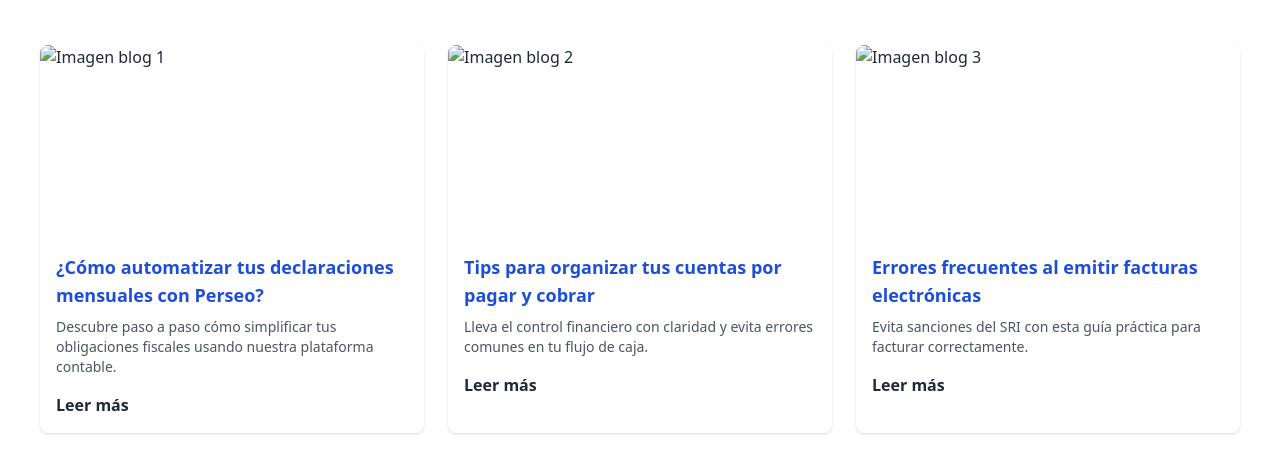
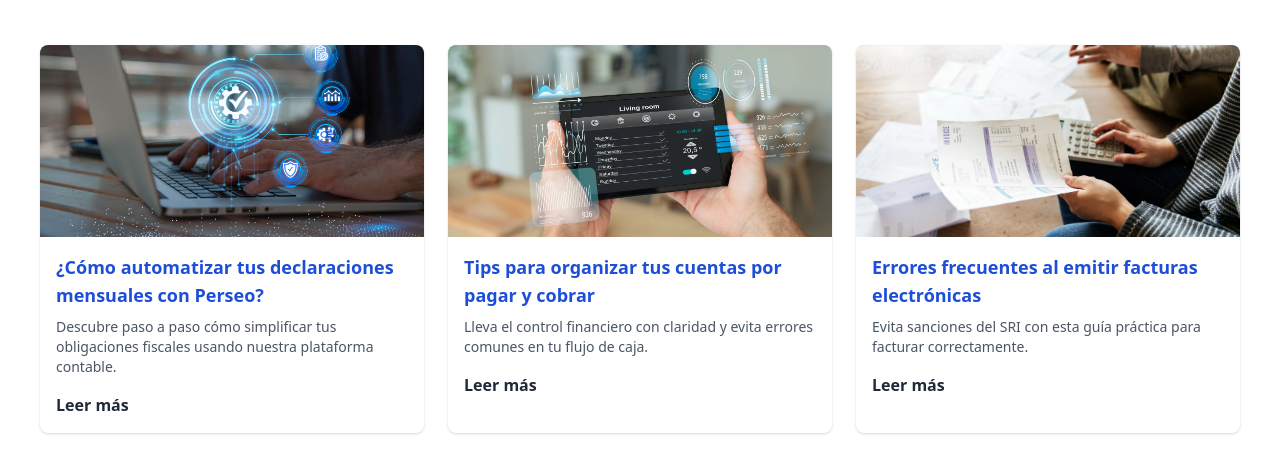
Before and after one commit to JOHN2713/Perseo, a website: page home-perseo/public/blog.html in a window 1280 px wide. Shown: the part 235-706 px from the top of the page. Drawn offline with nearby package versions, Linux system fonts and the light colour scheme.

Commit message:
feat: :sparkles: blog y juego

```diff
--- a/home-perseo/public/blog.html
+++ b/home-perseo/public/blog.html
@@ -58,7 +58,7 @@
             <div class="grid grid-cols-1 md:grid-cols-3 gap-6 mb-16">
                 <!-- Artículo 1 -->
                 <div class="bg-white shadow rounded-lg overflow-hidden">
-                    <img src="img/blog1.jpg" alt="Imagen blog 1" class="w-full h-48 object-cover">
+                    <img src="img/blog1.webp" alt="Imagen blog 1" class="w-full h-48 object-cover">
                     <div class="p-4">
                         <h3 class="text-lg font-bold text-blue-700 mb-2">¿Cómo automatizar tus declaraciones mensuales
                             con Perseo?</h3>
@@ -71,7 +71,7 @@
 
                 <!-- Artículo 2 -->
                 <div class="bg-white shadow rounded-lg overflow-hidden">
-                    <img src="img/blog2.jpg" alt="Imagen blog 2" class="w-full h-48 object-cover">
+                    <img src="img/blog2.webp" alt="Imagen blog 2" class="w-full h-48 object-cover">
                     <div class="p-4">
                         <h3 class="text-lg font-bold text-blue-700 mb-2">Tips para organizar tus cuentas por pagar y
                             cobrar</h3>
@@ -84,7 +84,7 @@
 
                 <!-- Artículo 3 -->
                 <div class="bg-white shadow rounded-lg overflow-hidden">
-                    <img src="img/blog3.jpg" alt="Imagen blog 3" class="w-full h-48 object-cover">
+                    <img src="img/blog3.webp" alt="Imagen blog 3" class="w-full h-48 object-cover">
                     <div class="p-4">
                         <h3 class="text-lg font-bold text-blue-700 mb-2">Errores frecuentes al emitir facturas
                             electrónicas</h3>
```
Also changed, not shown: home-perseo/public/img/blog1.webp (added), home-perseo/public/img/blog2.webp (added), home-perseo/public/img/blog3.webp (added).
